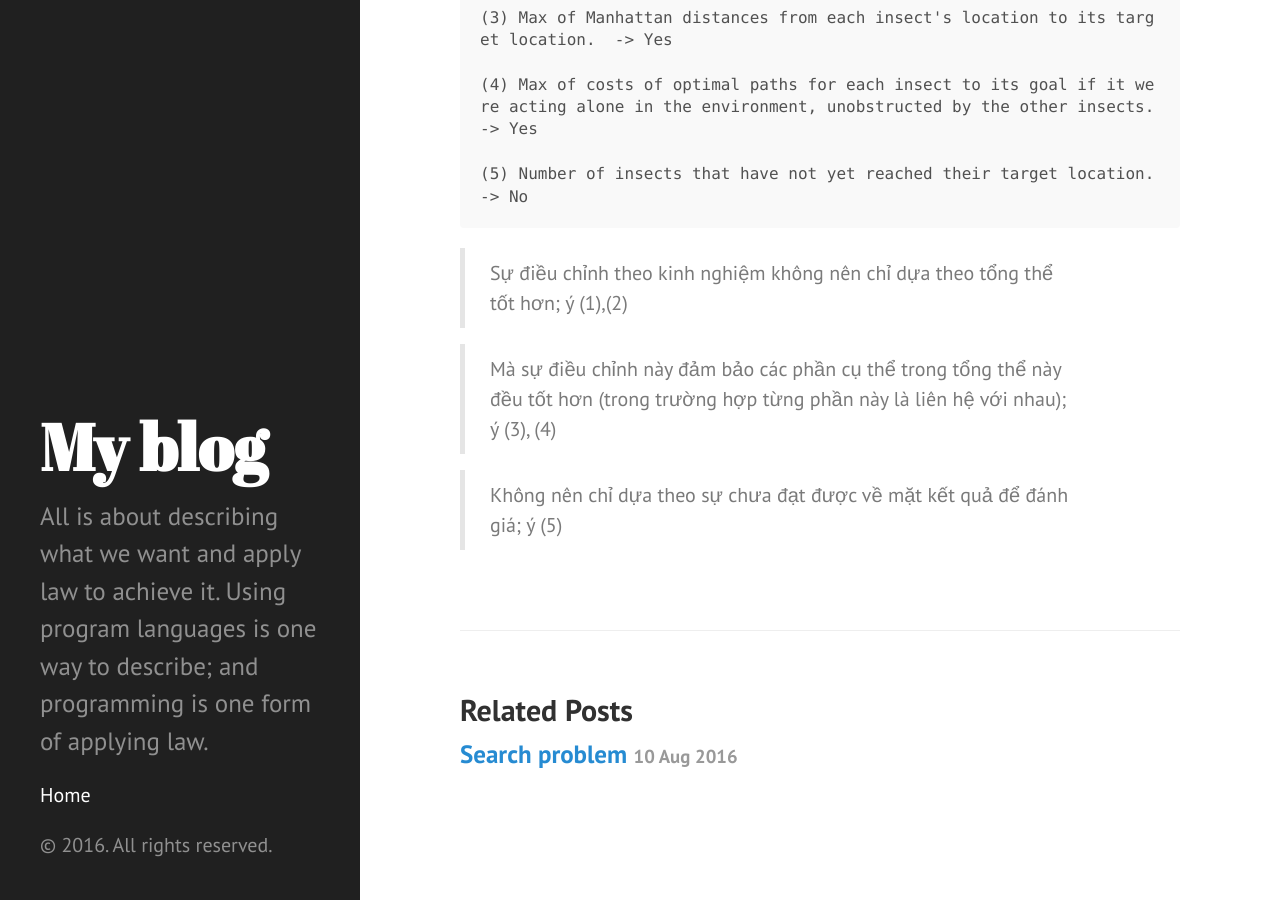
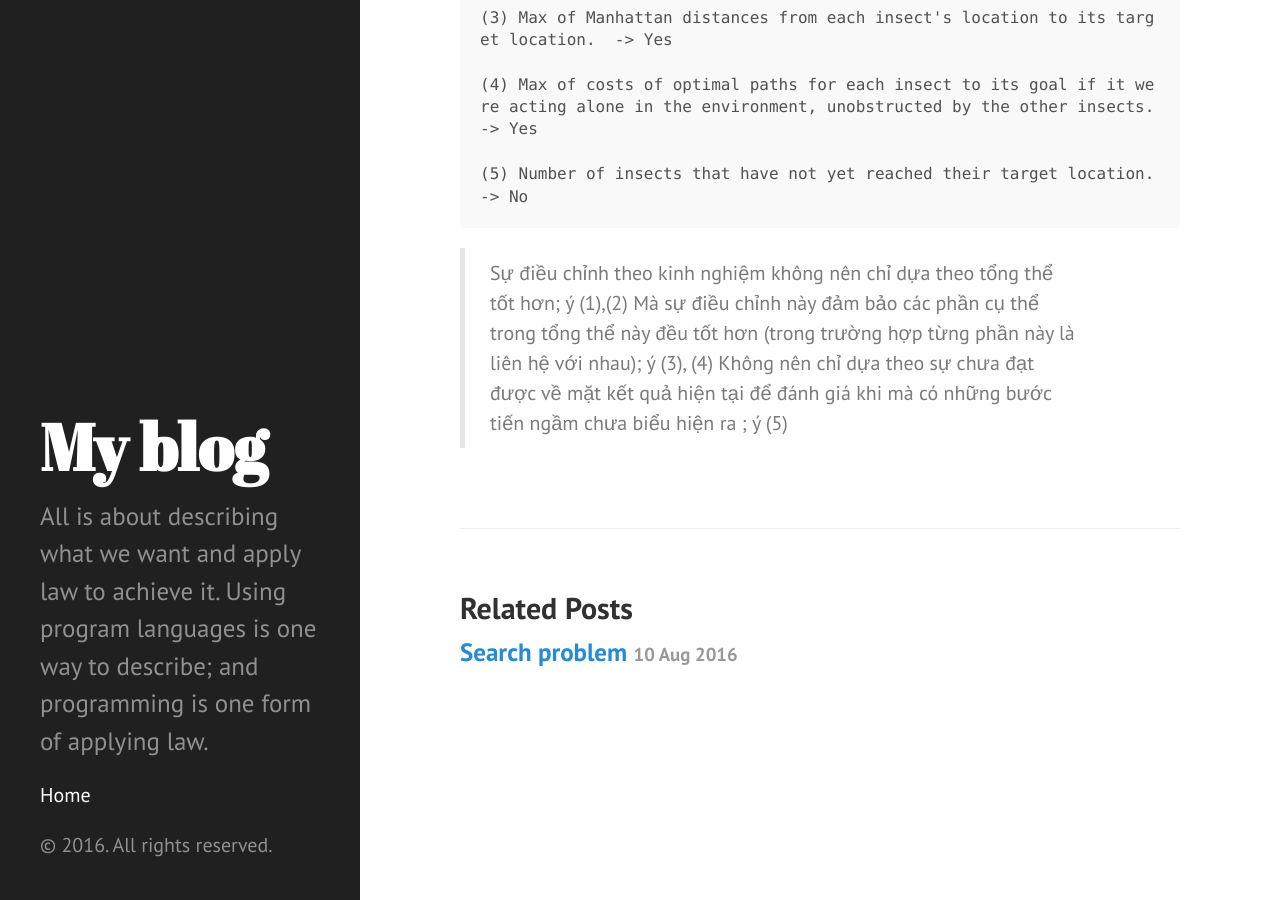
Before and after one commit to anhhh11/anhhh11.github.io, a Jekyll site: the page built from _posts/2016-08-10-admissible-heuristic.markdown, in a window 1280 px wide and 900 px high, scrolled down 765 px. Built offline with Jekyll 4.4.1, drawn with Linux system fonts in a browser that asks for light colours.

Commit message:
Post update: Admissible heuristic

```diff
--- a/_posts/2016-08-10-admissible-heuristic.markdown
+++ b/_posts/2016-08-10-admissible-heuristic.markdown
@@ -23,7 +23,5 @@ Which of the following heuristics are admissible (if any)?
 
 
 > Sự điều chỉnh theo kinh nghiệm không nên chỉ dựa theo tổng thể tốt hơn; ý (1),(2)
-
 > Mà sự điều chỉnh này đảm bảo các phần cụ thể trong tổng thể này đều tốt hơn (trong trường hợp từng phần này là liên hệ với nhau); ý (3), (4)
-
-> Không nên chỉ dựa theo sự chưa đạt được về mặt kết quả để đánh giá; ý (5)
+> Không nên chỉ dựa theo sự chưa đạt được về mặt kết quả hiện tại để đánh giá khi mà có những bước tiến ngầm chưa biểu hiện ra ; ý (5)
```
